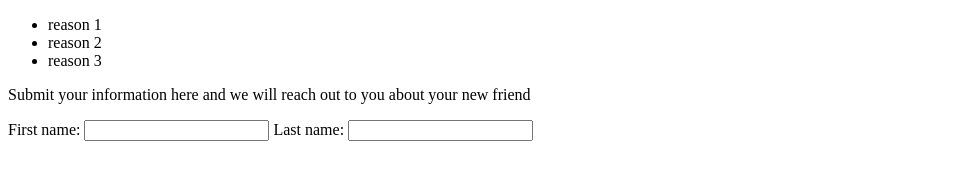
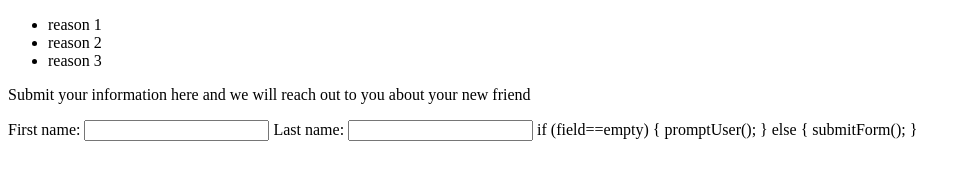
Before and after one commit to OakleyNieters/index.html, a plain HTML site: page index.html in a window 1280 px wide. Shown: the part 126-306 px from the top of the page, without its empty margins (0-971 px from the left). Drawn offline with Linux system fonts and the light colour scheme.

Commit message:
Update index.html

```diff
--- a/index.html
+++ b/index.html
@@ -19,11 +19,18 @@
   <li>reason 3</li>
   </ul>
 
+
   <p>Submit your information here and we will reach out to you about your new friend</p>
 
   First name: <input id="first_name">
   Last name: <input id="last_name">
 
+  if (field==empty) {
+    promptUser();
+} else {
+    submitForm();
+}
+
 
   </body>
 </html>
```
